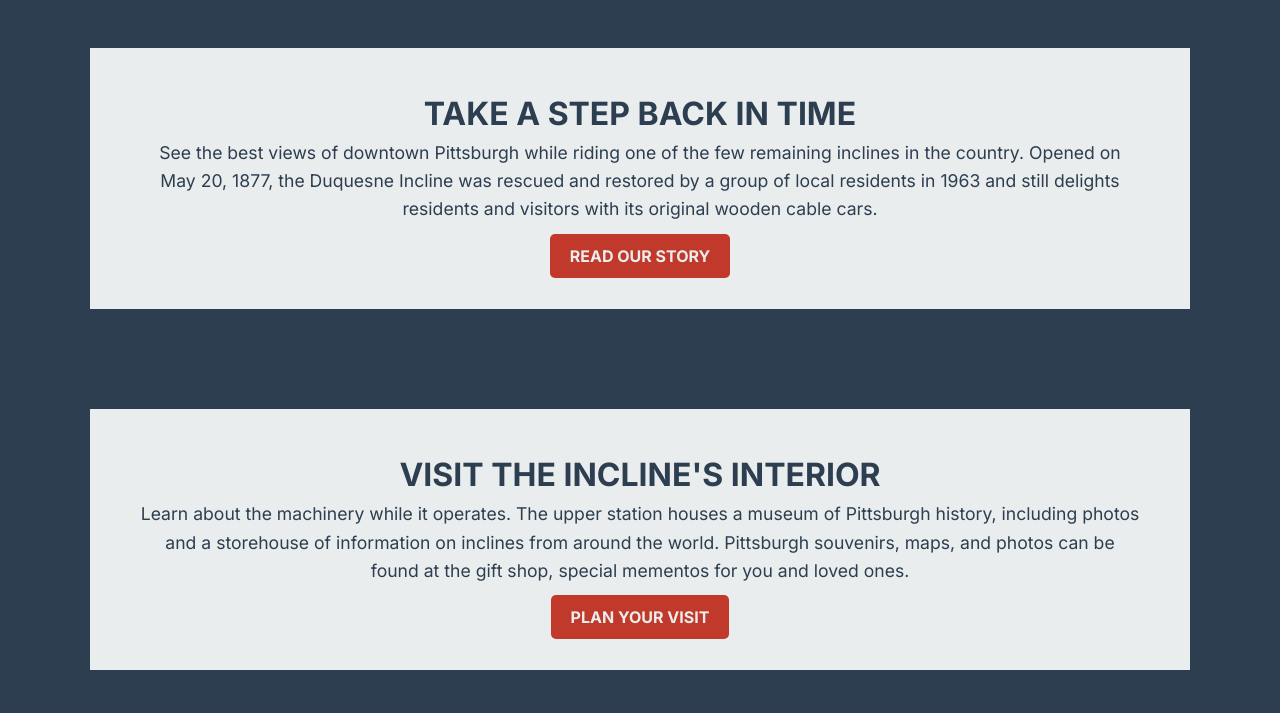
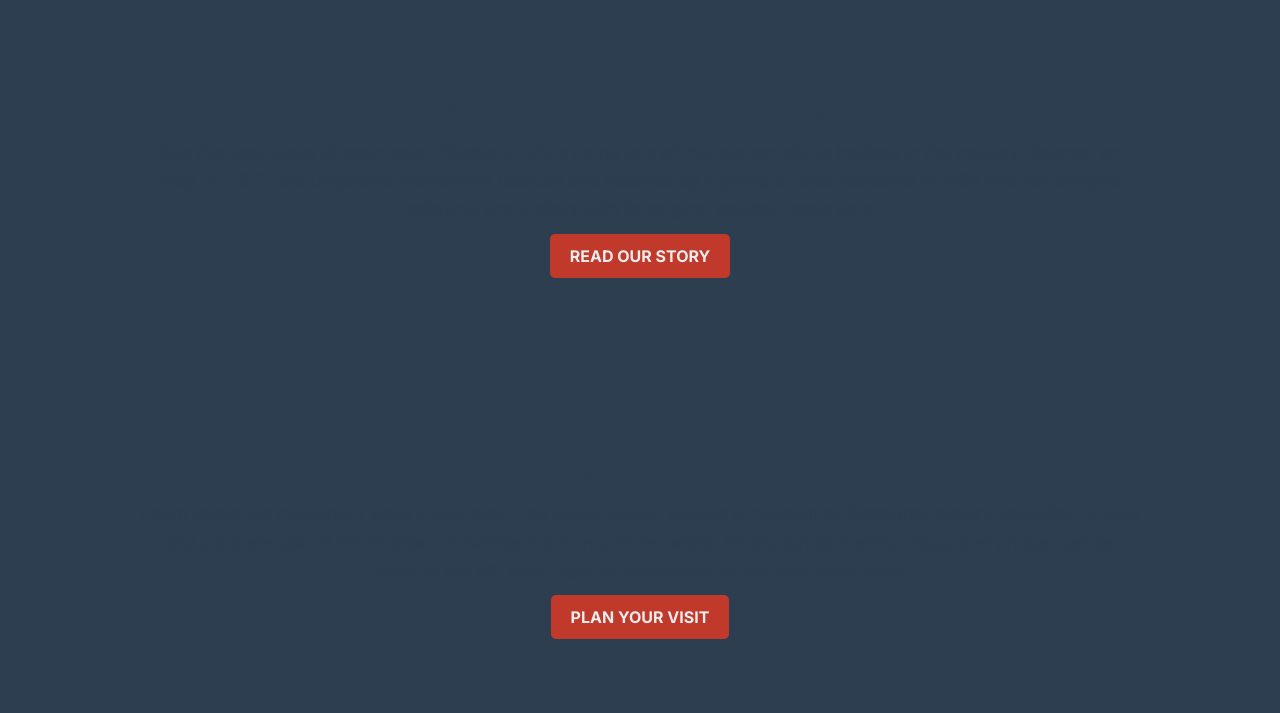
Before and after one commit to sanikaj4/DuquesneIncline, a plain HTML site: page index.html in a window 1280 px wide. Shown: the part 947-1660 px from the top of the page. Drawn offline with nearby package versions, Linux system fonts and the light colour scheme.

Commit message:
sections

```diff
--- a/static/style.css
+++ b/static/style.css
@@ -366,7 +366,7 @@ section p {
     max-width: 1100px;
     padding: 40px;
     position: relative;
-    background-color: var(--text-color);
+    background-color: var(--primary-bg);
     display: block;
     margin: 0 auto;
 }
```
